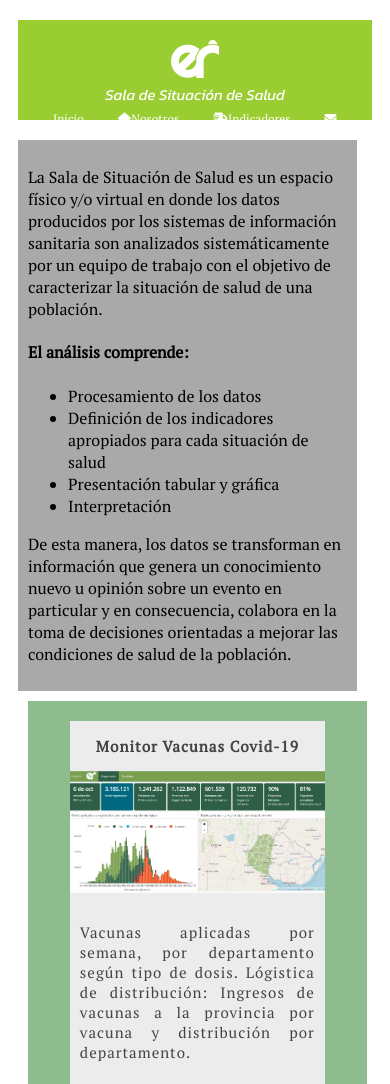
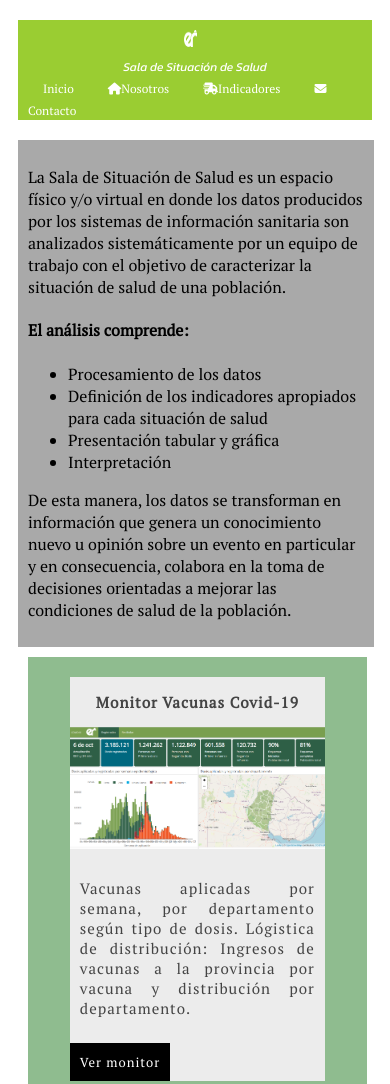
Before and after one commit to JWeberSala/SalaSit, a plain HTML site: page index.html in a window 390 px wide. Shown: the top 1084 px of the page. Drawn offline with Linux system fonts and the light colour scheme.

Commit message:
correccion index responsive

```diff
--- a/index.html
+++ b/index.html
@@ -25,7 +25,7 @@
 <header >
         <div class="menu">
            <div class="logo">
-                <a href="index.html"><img src="img/logo_er.png" alt=""></a>
+                <a href="index.html"><img src="img/logo_er.png" alt="" width="48px" height="38px"></a>
             </div>
 
             <div class="titulo">Sala de Situación de Salud</div>
--- a/style.css
+++ b/style.css
@@ -24,17 +24,13 @@ header{
     }
 
 
-.header-logo {
-   float: left;
-
-}
 
    .menu{
        display: flex;
        flex-flow: row nowrap;
        align-items: center;
        justify-content: space-between;
-       padding: 20px;
+       padding: 10px;
        }
 
 
@@ -242,7 +238,7 @@ background-color: red;
 
 
 
-@media  (max-width:800px){
+@media  (max-width:850px){
    .titulo{
       font-size: 15px;
   }
@@ -258,6 +254,18 @@ background-color: red;
         article{
          width: 80%;
         }
+
+      .logo a img {
+         width: 60%; height: 60%;
+      }
+
+      .titulo{
+         font-size: 12px;
+     }
+     .nav{
+      font-size: 12px;
+     }
+
 
 }
 
@@ -279,9 +287,10 @@ background-color: red;
    }
 
    aside{
-      width: 90%;
+      width: 95%;
       background-position: center;
       margin-bottom: 10px;
+      margin-right: 0px;
 
     }
 
```
